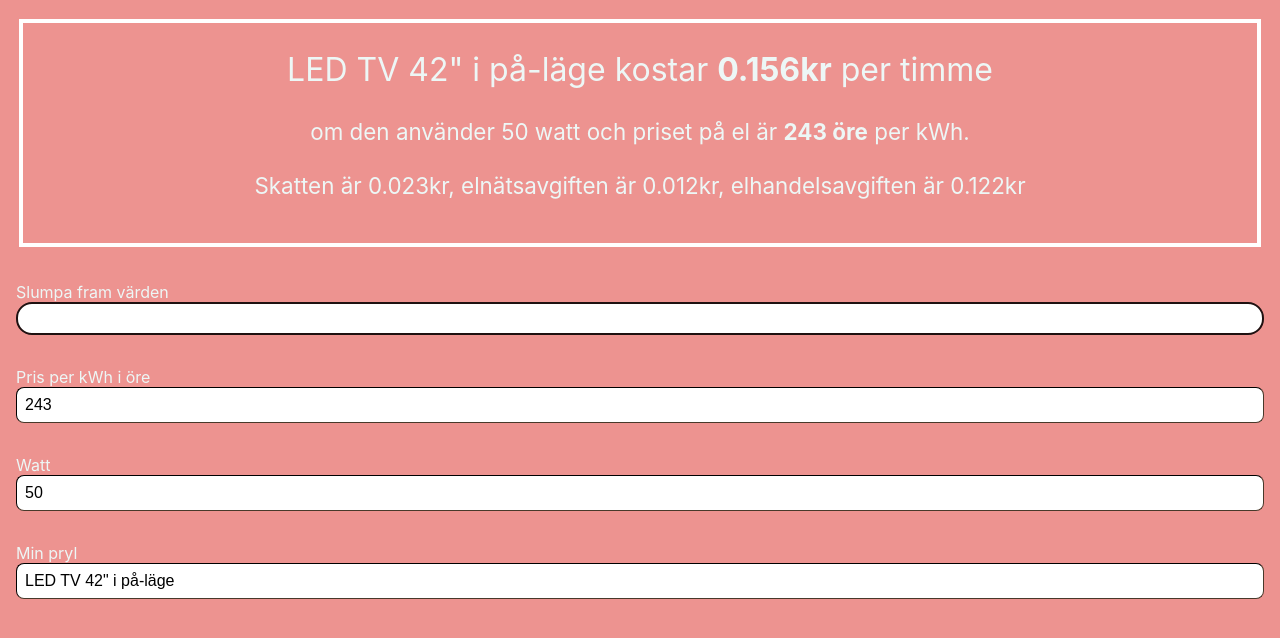
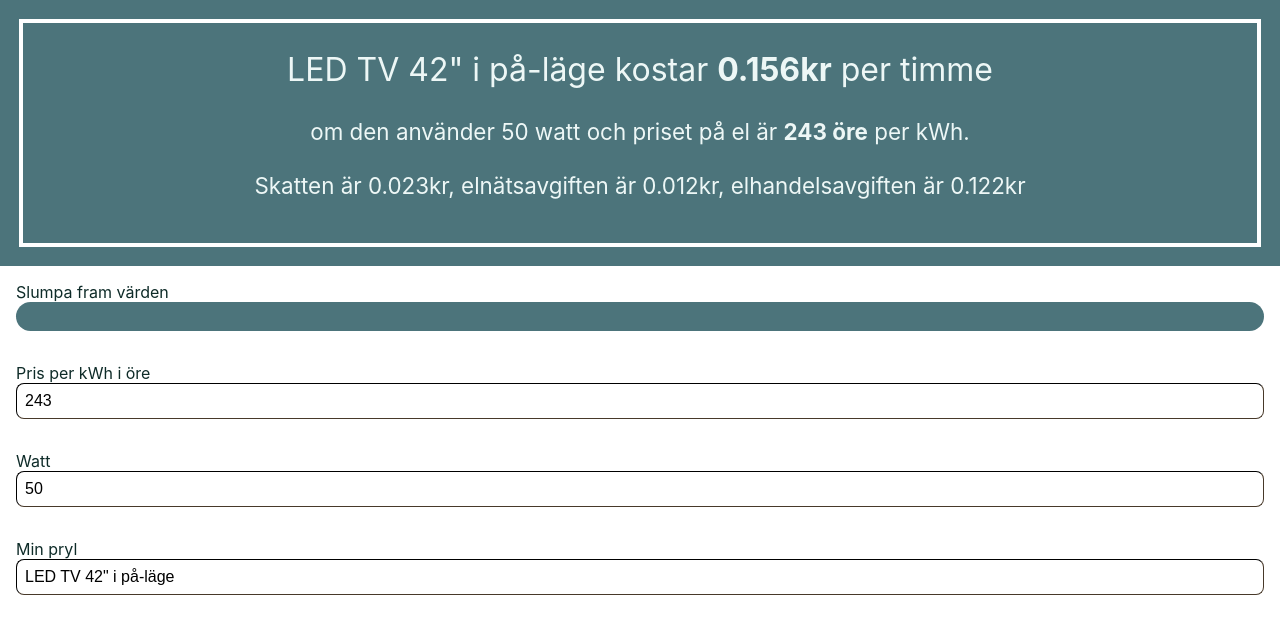
Before and after one commit to stinaq/min-elkostnad, a React (Create React App) app: page / in a window 1280 px wide. Shown: the top 638 px of the page. Built offline with nearby package versions, Linux system fonts and the light colour scheme; some icons are missing.

Commit message:
New color scheme

```diff
--- a/src/App.css
+++ b/src/App.css
@@ -1,7 +1,7 @@
-body {
+body, html {
   margin: 0;
   padding: 0;
-  background-color: #ED9390;
+  /* background-color: #ED9390; */
   color: #43281C;
   font-size: 16px;
 }
@@ -13,10 +13,14 @@ a {
 button {
   border-radius: 1rem;
   padding: 0.5rem;
-  background: white;
-  color: black;
-  border: 2px solid #1f1111;
+  background-color: #4c747b;
+  color: white;
+  border: none;
   cursor: pointer;
+}
+
+button svg {
+  fill: white;
 }
 
 svg {
@@ -32,8 +36,14 @@ svg {
   text-align: center;
   color: #EDF7F6;
   padding: 1.2rem;
+  background-color: #4c747b;
+}
+
+.display-cost-content {
+  text-align: center;
+  color: #EDF7F6;
+  padding: 1.2rem;
   border: 4px solid white;
-  margin: 1.2rem;
 }
 
 .display-cost h2 {
@@ -49,7 +59,7 @@ svg {
 
 .input-section {
   padding: 1rem;
-  color: #EDF7F6;
+  color: #0e2b28;
   display: flex;
   flex-direction: column;
 }
--- a/src/features/DisplayCost/display-cost.tsx
+++ b/src/features/DisplayCost/display-cost.tsx
@@ -23,9 +23,11 @@ const DisplayCost = ({ power, thing, fee }: DisplayCostProps) => {
   const formattedElectricity = formatCost(electricityCost);
   return (
     <section className='display-cost'>
-      <h2>{thing.userInput} kostar <b>{formattedSum}kr</b> per timme</h2>
-      <p>om den använder {power.userInput} watt och priset på el är <b>{fee.userInput} öre</b> per kWh. </p>
-      <p>Skatten är {formattedTax}kr, elnätsavgiften är {formattedGrid}kr, elhandelsavgiften är {formattedElectricity}kr</p>
+      <div className='display-cost-content'>
+        <h2>{thing.userInput} kostar <b>{formattedSum}kr</b> per timme</h2>
+        <p>om den använder {power.userInput} watt och priset på el är <b>{fee.userInput} öre</b> per kWh. </p>
+        <p>Skatten är {formattedTax}kr, elnätsavgiften är {formattedGrid}kr, elhandelsavgiften är {formattedElectricity}kr</p>
+      </div>
     </section>
   );
 };
```
